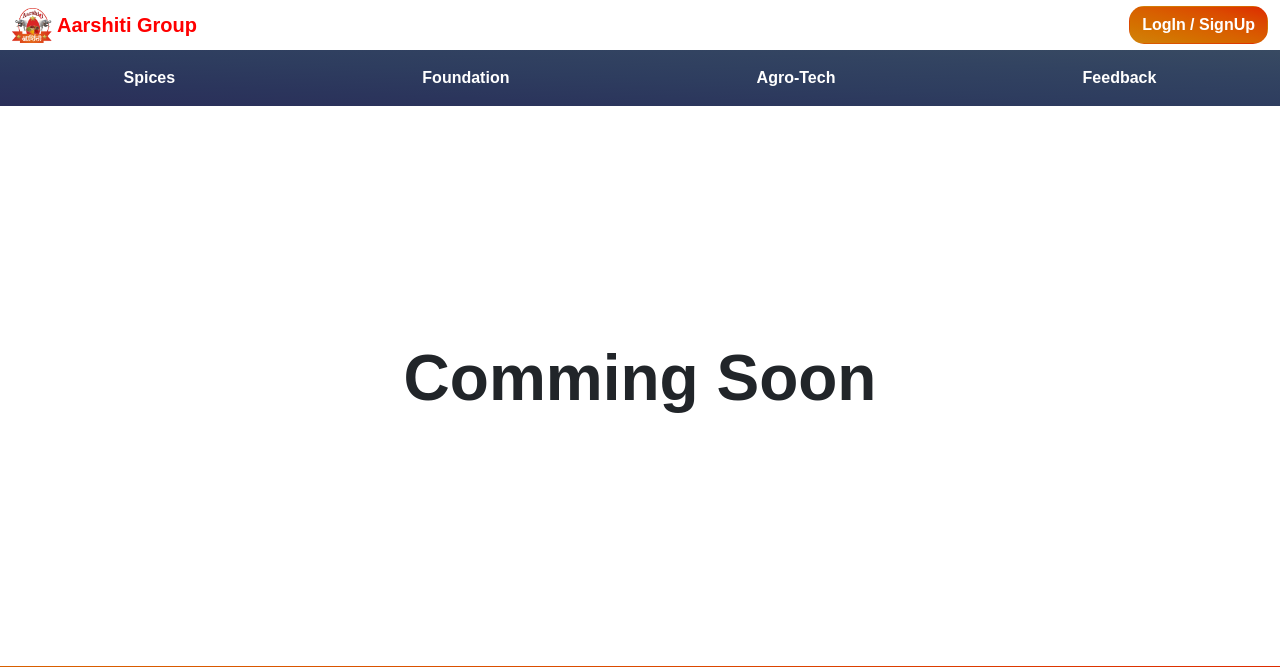
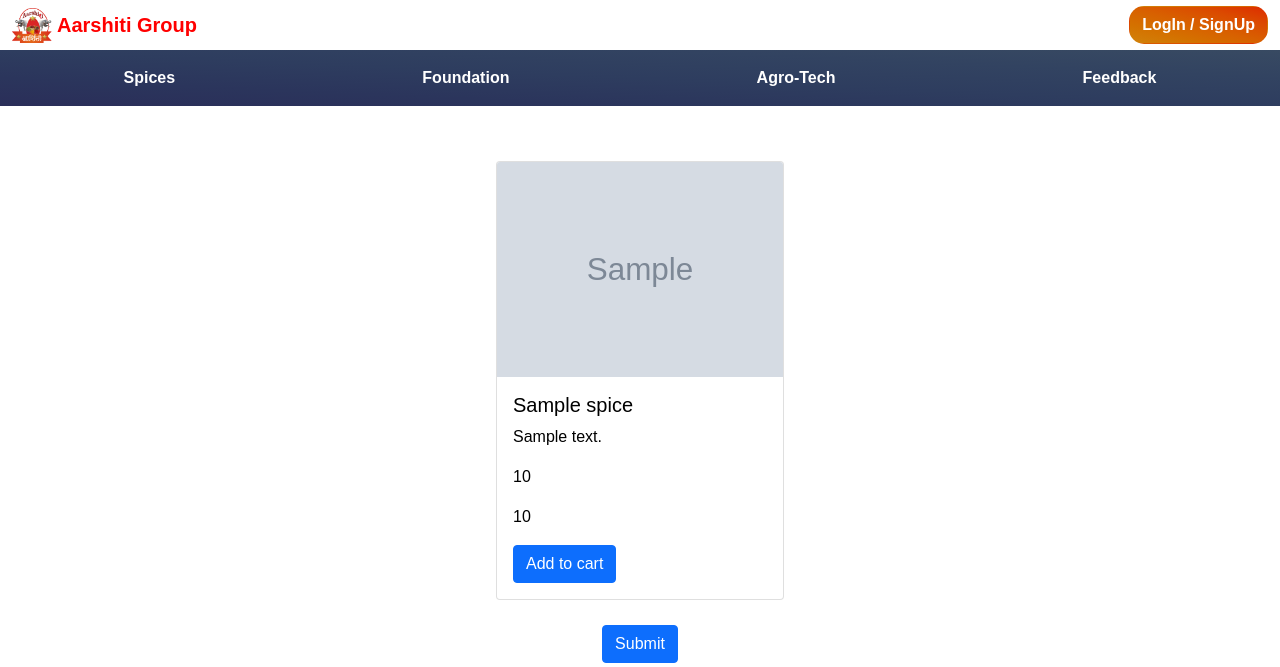
Before and after one commit to Vaishnavi-N-08/AarshitiGroup, a Django app: template templates/spices.html in a window 1280 px wide. Shown: the top 667 px of the page. Run offline with Django 3.2, Linux system fonts and the light colour scheme; the template is opened without the code that fills it: most values are stand-ins (such as "Sample title", 1, 10 or a date in 2020); some web fonts are replaced.

Commit message:
till price comes up

```diff
--- a/templates/spices.html
+++ b/templates/spices.html
@@ -18,6 +19,97 @@ flex-wrap: wrap;
 align-content: center;
 justify-content: center;
 align-items: center;">
-    <p style="font-size: 5vw; font-weight: bolder;">Comming Soon</p>
+    <p style="font-size: 5vw; font-weight: bolder;">thanks for shopping with us
+    your total is {{total}}</p>
 </div>
+{% else %}
+<div style="margin: 30px;
+display: flex;
+flex-direction: row;
+flex-wrap: wrap;
+align-content: center;
+justify-content: center;
+align-items: center;">
+    <form action="" method="POST" style="display: flex;
+    flex-direction: column;
+    flex-wrap: nowrap;
+    align-content: center;
+    justify-content: center;
+    align-items: center;">
+        {% csrf_token %}
+        <div class="card-container" style="width: 100%; display: flex;">
+            {% for spice in spices %}
+            <div class="card" style="width: 18rem; margin: 10px;">
+                <img src="{{ spice.photo.url }}" class="card-img-top" alt="...">
+                <div class="card-body" style="color: black;">
+                    <h5 class="card-title">{{ spice.name }}</h5>
+                    <p class="card-text">{{ spice.description }}</p>
+                    <p class="card-text">{{ spice.price }}</p>
+                    <p class="card-text">{{ spice.quantity }}</p>
+                    <div class="input-group mb-3" id="{{ spice.id }}inp" hidden="true">
+                        <div class="input-group-prepend">
+                            <button class="btn btn-outline-secondary" type="button"
+                                onclick="decreaseQuantity('{{ spice.id }}')">-</button>
+                        </div>
+                        <input type="text" class="form-control" id="{{ spice.id }}" name="{{ spice.id }}" value="0"
+                            readonly>
+                        <div class="input-group-append">
+                            <button class="btn btn-outline-secondary" type="button"
+                                onclick="increaseQuantity('{{ spice.id }}')">+</button>
+                        </div>
+                    </div>
+                    <button type="button" class="btn btn-primary" id="{{ spice.id }}abtn"
+                        onclick="addToCart('{{ spice.id }}')">Add to cart</button>
+                    <button type="button" class="btn btn-danger" id="{{ spice.id }}rbtn"
+                        onclick="removeFromCart('{{ spice.id }}')" hidden>Remove from cart</button>
+
+                </div>
+            </div>
+            {% endfor %}
+        </div>
+        <div>
+            <button type="submit" class="btn btn-primary">Submit</button>
+        </div>
+    </form>
+</div>
+<script>
+    function increaseQuantity(id) {
+        var quantity = document.getElementById(id).value;
+        quantity++;
+        document.getElementById(id).value = quantity;
+    }
+
+    function decreaseQuantity(id) {
+        var quantity = document.getElementById(id).value;
+        if (quantity > 0) {
+            quantity--;
+            document.getElementById(id).value = quantity;
+        }
+    }
+
+    function addToCart(id) {
+        var inpbox = document.getElementById(id + "inp");
+        inpbox.hidden = false;
+        var inp = document.getElementById(id);
+        inp.value = 1;
+        var abtn = document.getElementById(id + "abtn");
+        abtn.hidden = true;
+        var rbtn = document.getElementById(id + "rbtn");
+        rbtn.hidden = false;
+    }
+
+    function removeFromCart(id) {
+        var inpbox = document.getElementById(id + "inp");
+        inpbox.hidden = true;
+        var inp = document.getElementById(id);
+        inp.value = 0;
+        var abtn = document.getElementById(id + "abtn");
+        abtn.hidden = false;
+        var rbtn = document.getElementById(id + "rbtn");
+        rbtn.hidden = true;
+    }
+</script>
+{% endif %}
+
+
 {% endblock body %}
```
Also changed, not shown: other parts of templates/spices.html (+1 -0 lines), spices/views.py (+21 -20 lines), db.sqlite3, media/product_images/IMG-20200905-WA0014.jpg (added), media/product_images/IMG-20200905-WA0017.jpg (added).
